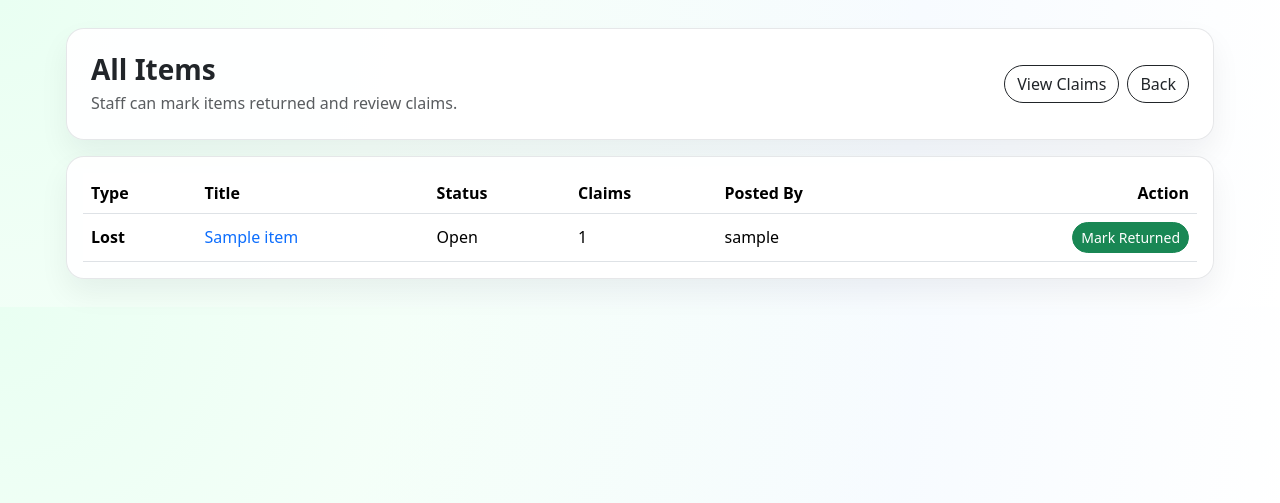
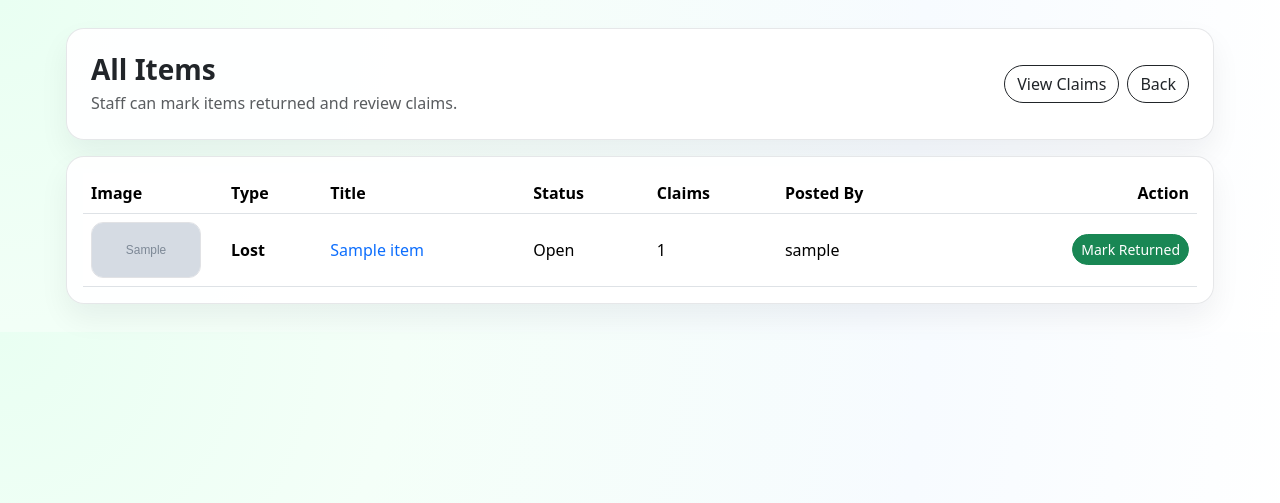
Before and after one commit to Rohitt-Giri/campus-connect, a Django app: page /lostfound/staff/items/ in a window 1280 px wide. Shown: the top 503 px of the page. Run offline with Django 5.2, Linux system fonts and the light colour scheme; a user stored in the database is signed in; tables that the repository leaves empty hold one stand-in row (values such as "Sample post"); grey boxes marked "Sample" are stand-in pictures.

Commit message:
third commit

```diff
--- a/lostfound/models.py
+++ b/lostfound/models.py
@@ -35,6 +35,26 @@ class LostFoundItem(models.Model):
 
     def __str__(self):
         return f"{self.item_type} - {self.title}"
+
+    image = models.ImageField(
+        upload_to="lostfound/items/",
+        blank=True,
+        null=True,
+        db_column="image",
+        max_length=255,
+    )
+
+    @property
+    def image_url(self):
+        if not self.image:
+            return ""
+        try:
+            return self.image.url
+        except Exception:
+            path = str(self.image).lstrip("/")
+            return f"{settings.MEDIA_URL}{path}"
+
+
 
 
 class ClaimRequest(models.Model):
--- a/lostfound/templates/lostfound/staff_items.html
+++ b/lostfound/templates/lostfound/staff_items.html
@@ -31,6 +31,7 @@
         <table class="table align-middle mb-0">
           <thead>
             <tr>
+              <th>Image</th>
               <th>Type</th>
               <th>Title</th>
               <th>Status</th>
@@ -42,6 +43,19 @@
           <tbody>
             {% for i in items %}
               <tr>
+                <td style="width:140px;">
+                  {% if i.image %}
+                    <a href="{{ i.image.url }}" target="_blank" class="text-decoration-none">
+                      <img
+                        src="{{ i.image.url }}"
+                        alt="item image"
+                        style="height:56px;width:110px;object-fit:cover;border-radius:12px;border:1px solid rgba(15,23,42,.12);"
+                      >
+                    </a>
+                  {% else %}
+                    <span class="text-muted">—</span>
+                  {% endif %}
+                </td>
                 <td class="fw-semibold">{{ i.get_item_type_display }}</td>
                 <td><a class="text-decoration-none" href="{% url 'lostfound:detail' i.pk %}">{{ i.title }}</a></td>
                 <td>{{ i.get_status_display }}</td>
```
Also changed, not shown: lostfound/templates/lostfound/item_form.html (+18 -6 lines), staff/views.py (+33 -14 lines), media/payments/proofs/Classic_Pullover_Hoodie.jpg (added).
